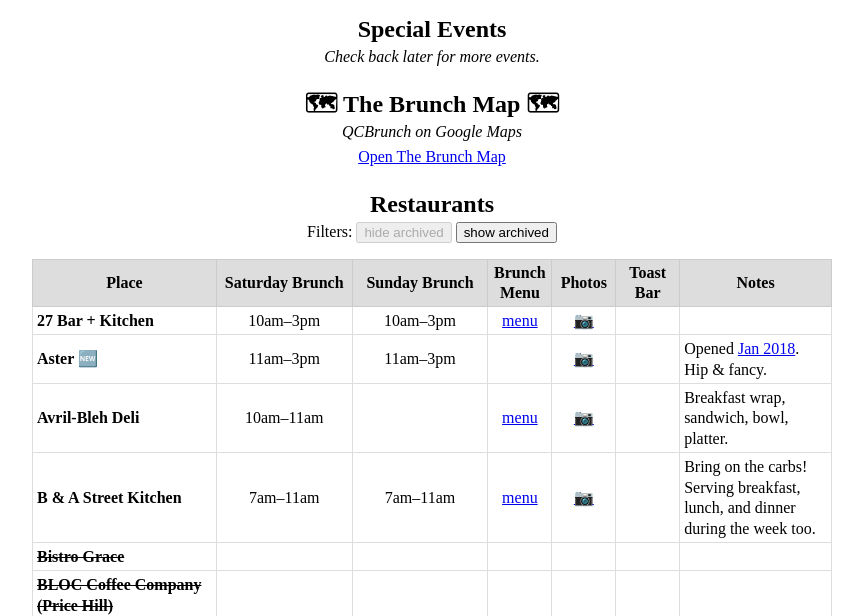
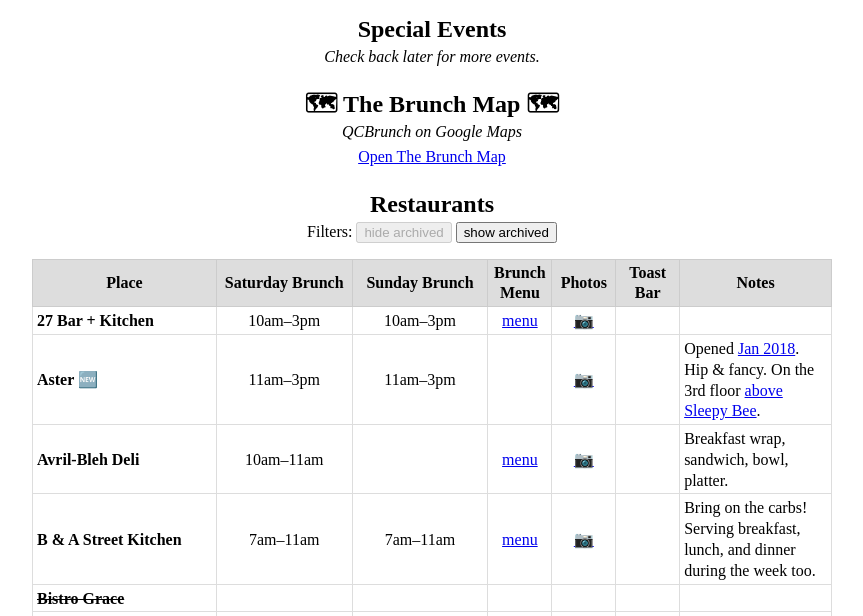
Before and after one commit to tedmiston/qcbrunch, a website: page index.html in a window 1280 px wide. Shown: the part 104-720 px from the top of the page, without its empty margins (208-1071 px from the left). Drawn offline with nearby package versions, Linux system fonts and the light colour scheme; a script that the page names is missing.

Commit message:
Add Aster review

```diff
--- a/index.html
+++ b/index.html
@@ -124,7 +124,7 @@
                     <td></td>
                     <td><a href="https://www.instagram.com/aster_onfourth/" target="_blank" rel="noopener">📷</a></td>
                     <td></td>
-                    <td>Opened <a href="https://www.cincinnati.com/story/entertainment/dining/2018/01/05/sleepy-bee-cafes-bar-opens-downtown-cincinnati/1007532001/" target="_blank" rel="noopener">Jan 2018</a>. Hip &amp; fancy.</td>
+                    <td>Opened <a href="https://www.cincinnati.com/story/entertainment/dining/2018/01/05/sleepy-bee-cafes-bar-opens-downtown-cincinnati/1007532001/" target="_blank" rel="noopener">Jan 2018</a>. Hip &amp; fancy. On the 3rd floor <a href="https://www.citybeat.com/food-drink/eats-feature/media-gallery/20991323/inside-aster-sleepy-bees-new-downtown-bar" target="_blank" rel="noopener">above Sleepy Bee</a>.</td>
                 </tr>
                 <tr id="avril-bleh" data-date-added="2017-03-19">
                     <td>Avril-Bleh Deli</td>
```
